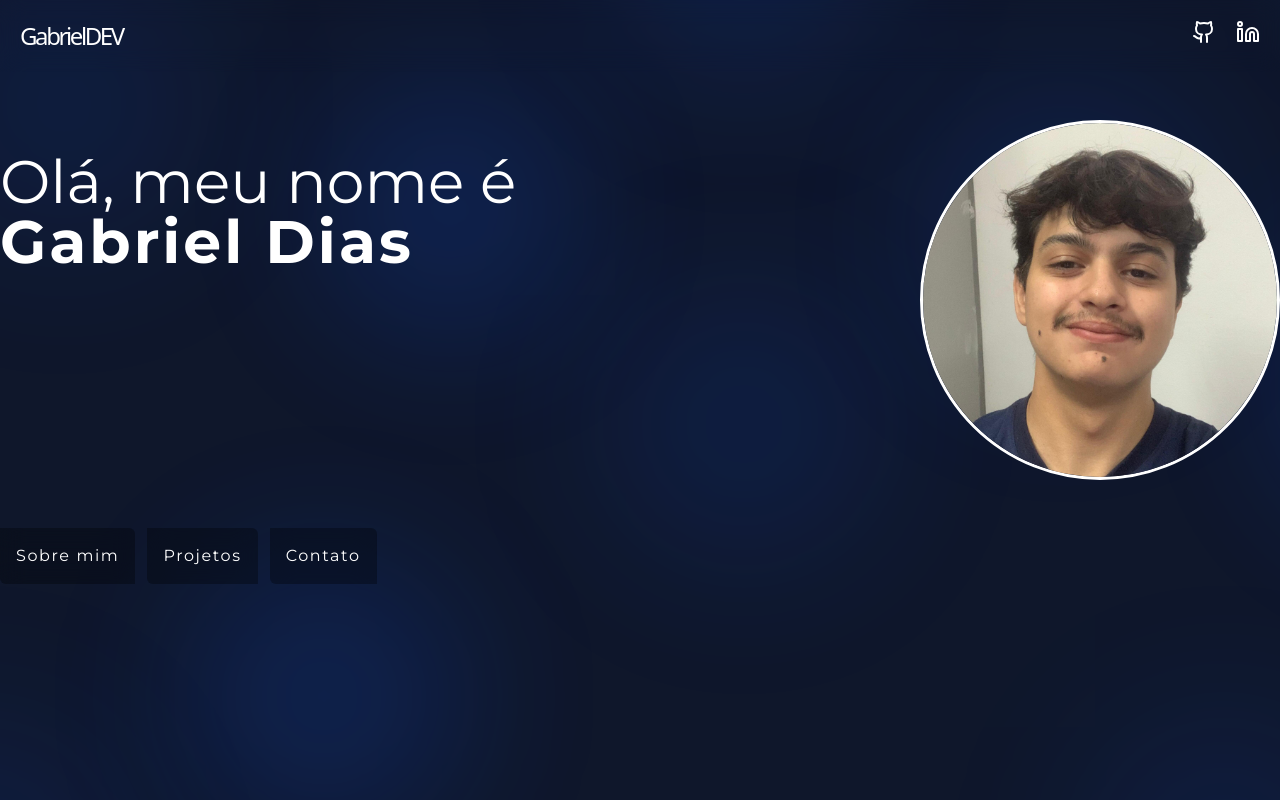
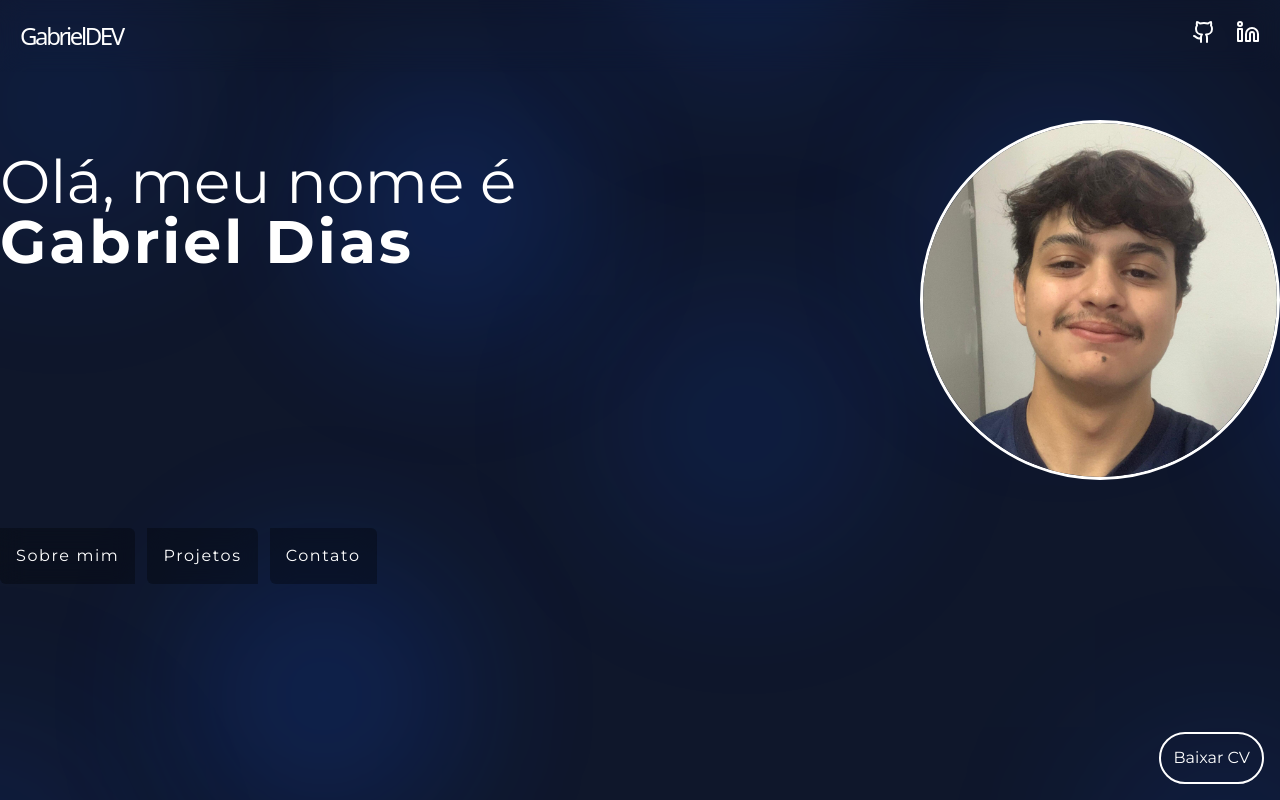
Before and after one commit to Gabrar/portfolio-gabrar, a React (Vite) app: page / in a window 1280 px wide. Built offline with nearby package versions, Linux system fonts and the light colour scheme.

Commit message:
Implementado um botão para download do CV

```diff
--- a/src/pages/LandingPage.jsx
+++ b/src/pages/LandingPage.jsx
@@ -5,7 +5,7 @@ import Button from "../components/Button"
 function LandingPage() {
 
     return (
-        <div className="relative overflow-hidden h-dvh flex flex-col items-center text-center font-montserrat pt-20">
+        <div className="relative overflow-y-auto h-dvh flex flex-col items-center text-center font-montserrat pt-20">
 
             <div className="relative z-10 flex flex-col items-center w-full h-full">
 
@@ -55,7 +55,19 @@ function LandingPage() {
                             opacity={'0'}
                         />
                     </div>
+
+
                 </main>
+
+                <div className="hidden lg:flex lg:ml-auto lg:mt-auto lg:p-4">
+                    <a
+                        href="/archives/Curriculo_Gabriel_Dias_Siqueira.pdf"
+                        download="Curriculo_Gabriel_Dias_Siqueira.pdf"
+                        className="border-2 p-3 rounded-full hover:bg-slate-700 transition delay-75 text-center inline-block"
+                    >
+                        Baixar CV
+                    </a>
+                </div>
             </div>
         </div>
     )
```
